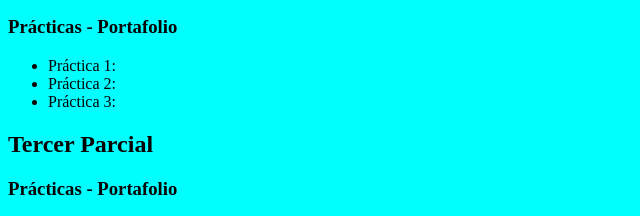
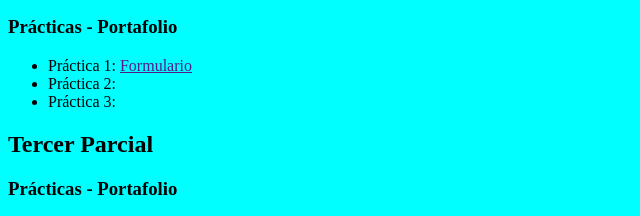
Before and after one commit to INFERNUSRT23/PortafolioWeb_1, a plain HTML site: page index.html.html in a window 1280 px wide. Shown: the part 1282-1498 px from the top of the page, 0-640 px from the left. Drawn offline with Linux system fonts and the light colour scheme.

Commit message:
Update index.html.html

```diff
--- a/index.html.html
+++ b/index.html.html
@@ -86,7 +86,7 @@
         <h2>Segundo Parcial</h2>
         <h3>Prácticas - Portafolio</h3>
         <ul>
-            <li>Práctica 1:</li>
+            <li>Práctica 1: <a href="">Formulario</a></li>
             <li>Práctica 2:</li>
             <li>Práctica 3:</li>
         </ul>
```
